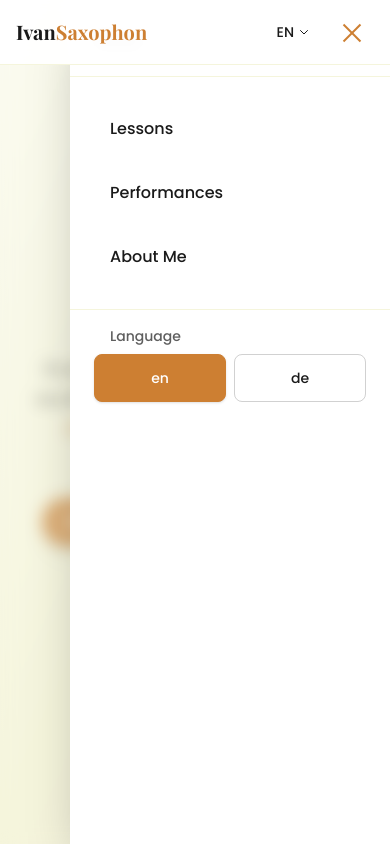
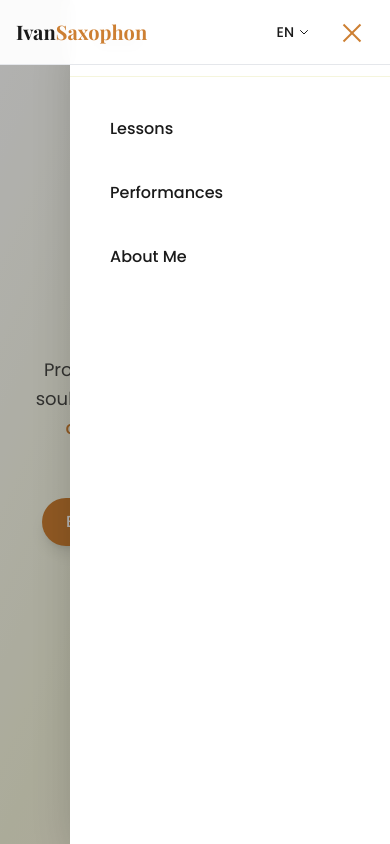
Before and after one commit to martinst06/ivansaxophon, a Next.js app: page /en in a window 390 px wide. Both pictures are taken after a click on the button "Open menu". Shown: the top 844 px of the page. Built offline with nearby package versions, Linux system fonts and the light colour scheme.

Commit message:
fix: mobile side bar

```diff
--- a/src/components/Navigation.tsx
+++ b/src/components/Navigation.tsx
@@ -67,7 +67,7 @@ const Navigation = ({ lang }: NavigationProps) => {
 
   return (
     <>
-      <nav className="fixed top-0 left-0 right-0 z-50 bg-white/95 backdrop-blur-sm border-b border-beige">
+      <nav className="fixed top-0 left-0 right-0 z-50 bg-white/95 backdrop-blur-sm border-b border-gray-200">
         <div className="max-w-7xl mx-auto px-4 sm:px-6 lg:px-8">
           <div className="flex justify-between items-center h-16 sm:h-16">
             {/* Logo - Clickable */}
@@ -204,7 +204,7 @@ const Navigation = ({ lang }: NavigationProps) => {
       >
         {/* Backdrop */}
         <div
-          className="absolute inset-0 bg-beige/40 backdrop-blur-sm"
+          className="absolute inset-0 bg-black/30 transition-opacity duration-300 ease-in-out"
           onClick={closeMenu}
           aria-hidden="true"
         />
@@ -257,30 +257,7 @@ const Navigation = ({ lang }: NavigationProps) => {
             ))}
           </div>
 
-          {/* Mobile Language Switcher in Menu */}
-          <div className="px-6 py-4 border-t border-beige mt-auto">
-            <div className="space-y-2">
-              <p className="text-sm font-medium text-charcoal/70 px-4">Language</p>
-              <div className="grid grid-cols-2 gap-2">
-                {languages.map((langOption) => (
-                  <button
-                    key={langOption.code}
-                    onClick={() => {
-                      handleLanguageChange(langOption.code);
-                      closeMenu();
-                    }}
-                    className={`flex items-center justify-center px-4 py-3 text-sm font-medium rounded-lg border transition-all duration-200 min-h-[48px] ${
-                      lang === langOption.code
-                        ? 'bg-bronze text-white border-bronze shadow-sm'
-                        : 'text-charcoal border-charcoal/20 hover:border-bronze hover:text-bronze hover:bg-bronze/5'
-                    }`}
-                  >
-                    {langOption.code}
-                  </button>
-                ))}
-              </div>
-            </div>
-          </div>
+
         </div>
       </div>
     </>
```
